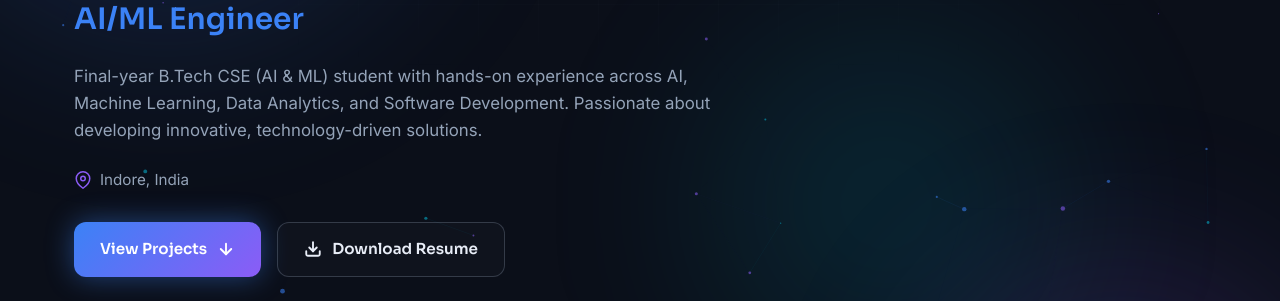
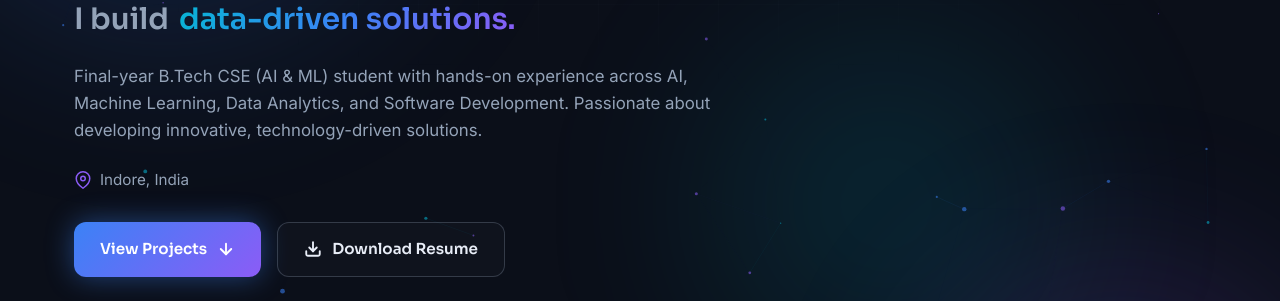
Before and after one commit to Harshitpawar09/Portfolio, a website: page index.html in a window 1280 px wide. Shown: the part 294-595 px from the top of the page. Drawn offline with Linux system fonts and the light colour scheme; animation ran at ten frames a second.

Commit message:
Restore animated typing effect in left-aligned hero section

```diff
--- a/index.html
+++ b/index.html
@@ -86,7 +86,11 @@
           <h1 class="hero__title">
             Harshit <span class="grad-text">Buwade</span>
           </h1>
-          <h2 class="hero__subtitle">AI/ML Engineer</h2>
+          <div class="hero__typed">
+            <span class="hero__typed-prefix">I build</span>
+            <span id="typed" class="hero__typed-text"></span>
+            <span class="hero__caret">|</span>
+          </div>
           <p class="hero__summary">
             Final-year B.Tech CSE (AI &amp; ML) student with hands-on experience across AI,
             Machine Learning, Data Analytics, and Software Development. Passionate about
--- a/style.css
+++ b/style.css
@@ -259,13 +259,19 @@ button { font-family: inherit; cursor: pointer; border: none; background: none;
   margin-bottom: 14px;
   color: #fff;
 }
-.hero__subtitle {
-  font-family: var(--font-head);
-  font-size: clamp(1.25rem, 3vw, 1.85rem);
-  font-weight: 600;
-  color: var(--blue);
-  margin-bottom: 20px;
+.hero__typed {
+  font-family: var(--font-head); font-weight: 600;
+  font-size: clamp(1.25rem, 3vw, 1.85rem); margin-bottom: 20px;
+  display: flex; align-items: center; justify-content: flex-start; gap: 10px; flex-wrap: wrap;
+  min-height: 1.6em;
 }
+.hero__typed-prefix { color: var(--text-muted); }
+.hero__typed-text {
+  background: var(--grad-tri); -webkit-background-clip: text; background-clip: text;
+  -webkit-text-fill-color: transparent;
+}
+.hero__caret { color: var(--cyan); animation: blink 1s step-end infinite; font-weight: 300; }
+@keyframes blink { 50% { opacity: 0; } }
 .hero__summary {
   color: var(--text-muted);
   font-size: 1.05rem;
@@ -916,7 +922,7 @@ a.contact-item-card__value:hover {
   /* Hero adjustments */
   .hero { padding: 100px 0 50px; min-height: auto; }
   .hero__title { font-size: 2.3rem; }
-  .hero__subtitle { font-size: 1.35rem; margin-bottom: 16px; }
+  .hero__typed { font-size: 1.35rem; margin-bottom: 16px; }
   .hero__summary { font-size: 0.95rem; margin-bottom: 20px; }
   .hero__location { margin-bottom: 24px; }
 
```
